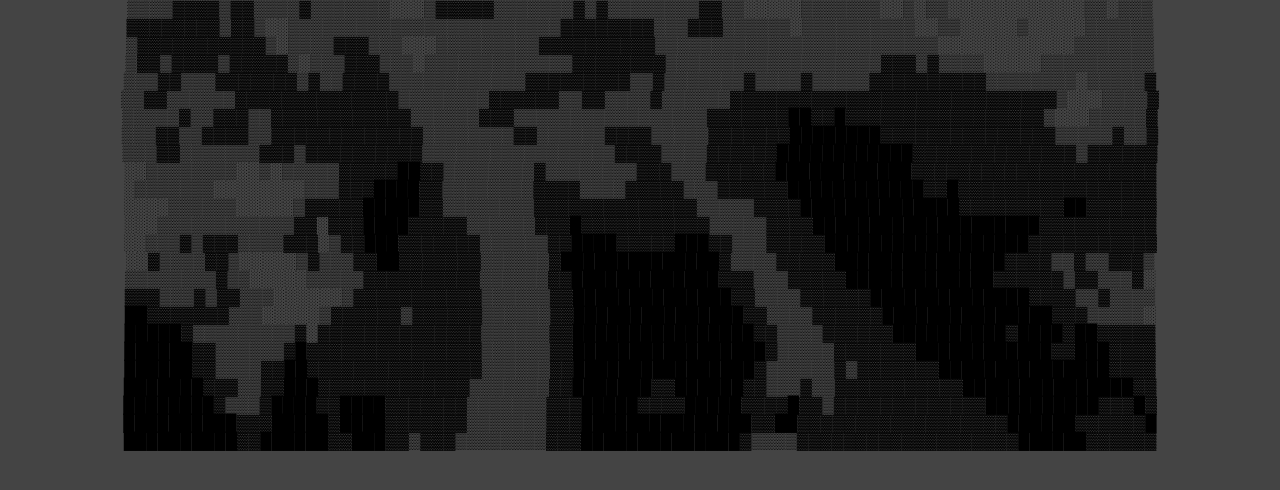
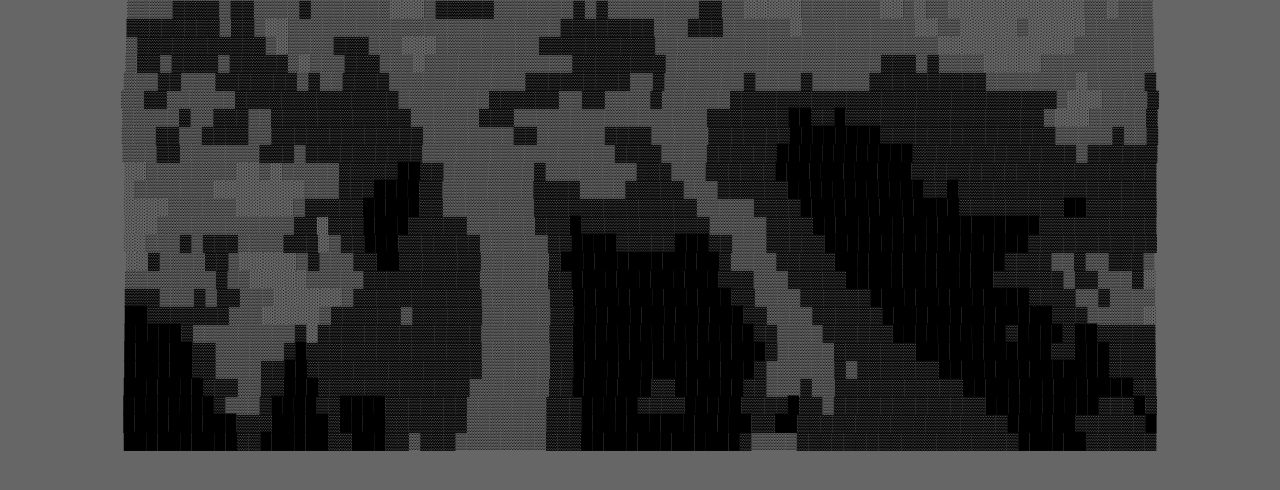
Before and after one commit to Foreverender/burnsquad, a plain HTML site: page index.html in a window 1280 px wide. Drawn offline with Linux system fonts and the light colour scheme.

Commit message:
Update index.html

```diff
--- a/index.html
+++ b/index.html
@@ -1,7 +1,7 @@
 <head>
       <style type = "text/css">
           body{
-              background: #444444;
+              background: #666666;
               padding: 0px;
               margin: 0px;
           }
```
